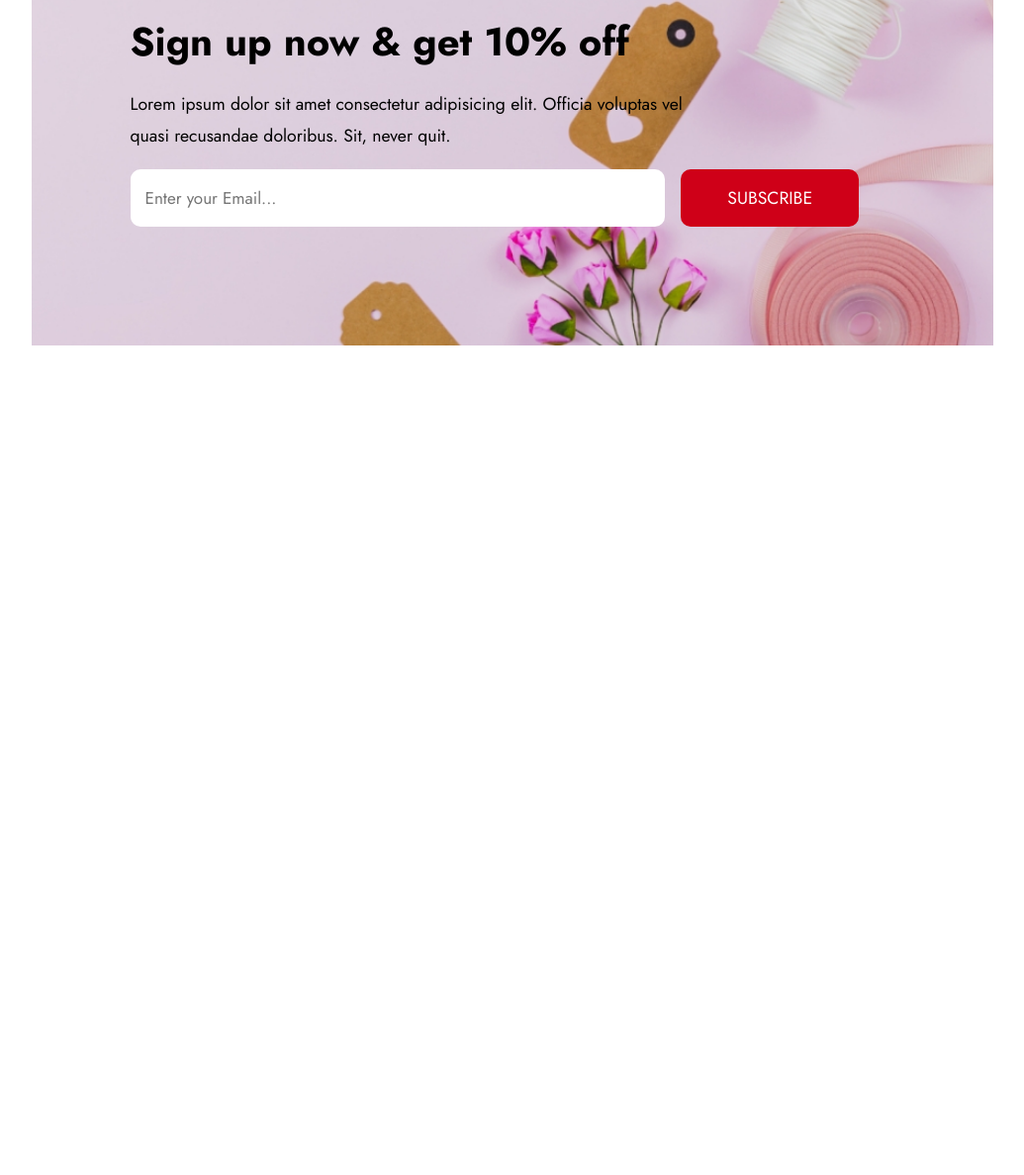
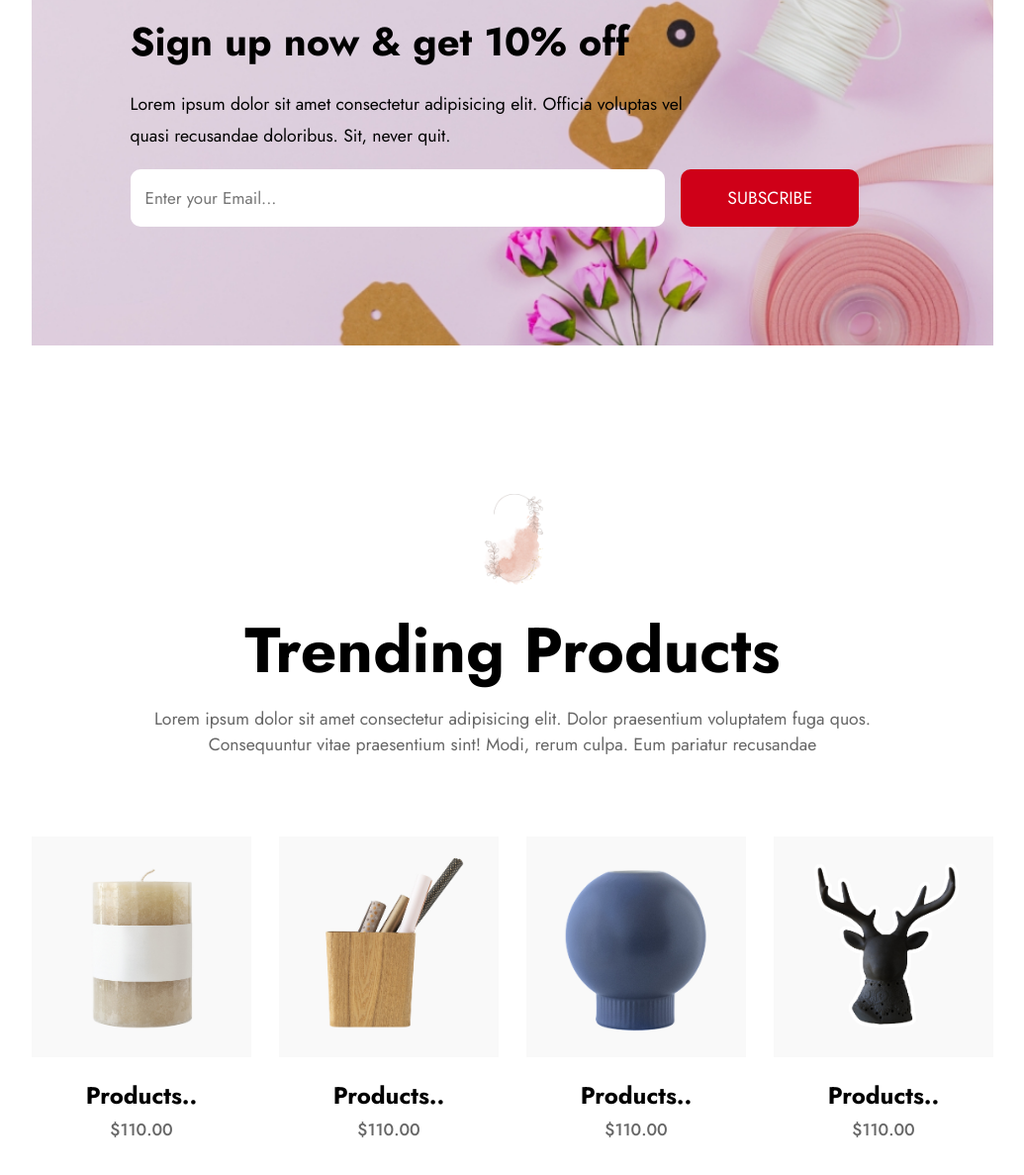
Before and after one commit to AnasMHD-Offical/Braid-Craft-E-Commerce, a plain HTML site: page index.html in a window 1280 px wide. Shown: the part 3563-4750 px from the top of the page at 99% size, without its empty margins (122-1157 px from the left). Before the commit the page ends 3992 px from the top, so only its background shows below. Drawn offline with nearby package versions, Linux system fonts and the light colour scheme.

Commit message:
Trending product section completed

```diff
--- a/index.html
+++ b/index.html
@@ -243,6 +243,39 @@
             </div>
         </div>
     </section>
+    <!--Trending Products-->
+    <section class="trending">
+        <div class="center-in">
+            <img src="img/center.png" alt="">
+            <h2>Trending Products</h2>
+            <p>Lorem ipsum dolor sit amet consectetur adipisicing elit.
+                 Dolor praesentium voluptatem fuga quos. <br>Consequuntur vitae
+                  praesentium sint! Modi, rerum culpa. Eum pariatur recusandae
+                </p>
+        </div>
+        <div class="trending-contents">
+            <div class="box">
+                <img src="img/t1.jpg" alt="">
+                <h5>Products..</h5>
+                <h6>$110.00</h6>
+            </div>
+            <div class="box">
+                <img src="img/t2.jpg" alt="">
+                <h5>Products..</h5>
+                <h6>$110.00</h6>
+            </div>
+            <div class="box">
+                <img src="img/t3.jpg" alt="">
+                <h5>Products..</h5>
+                <h6>$110.00</h6>
+            </div>
+            <div class="box">
+                <img src="img/t4.jpg" alt="">
+                <h5>Products..</h5>
+                <h6>$110.00</h6>
+            </div>
+        </div>
+    </section>
    <!--js file link-->
   <script src="script.js"></script>
 </body>
--- a/style.css
+++ b/style.css
@@ -289,3 +289,33 @@ header.sticky{
     font-size: var(--p-font);
     cursor: pointer;
 }
+.trending-contents{
+    display: grid;
+    grid-template-columns: repeat(auto-fit, minmax(200px, auto));
+    align-items: center;
+    gap: 1.7rem;
+    margin-top: 5rem;
+    text-align: center;
+}
+.box img{
+    width: 100%;
+    height: auto;
+    margin-bottom: 15px;
+}
+.box h5{
+    font-size: 24px;
+    font-weight: 700;
+    margin-bottom: 5px;
+}
+.box h6{
+    font-size: 17px;
+    font-weight: 500;
+    color:var(--second-color)
+}
+.box{
+    transition: all .50s ease;
+}
+.box:hover{
+    transform: translateY(-8px);
+    cursor: pointer;
+}
```
